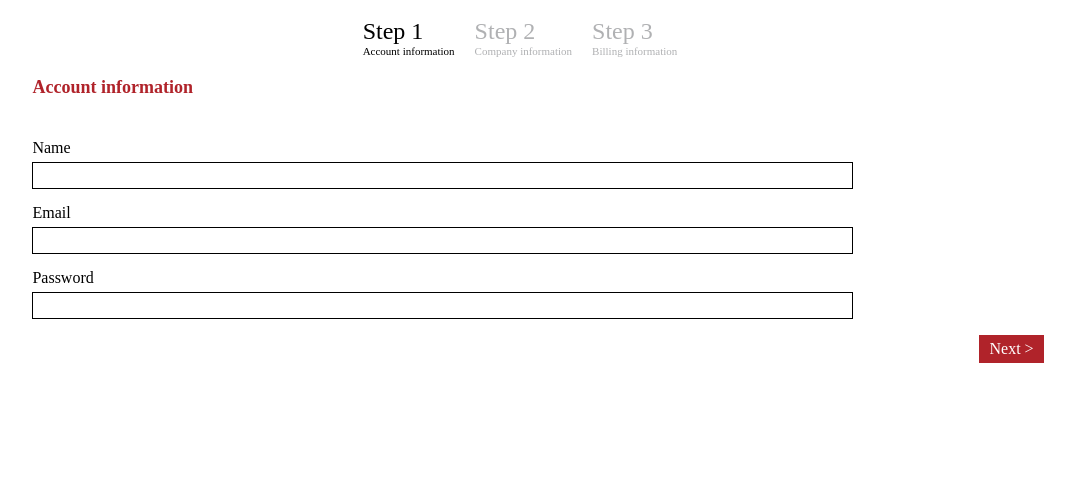
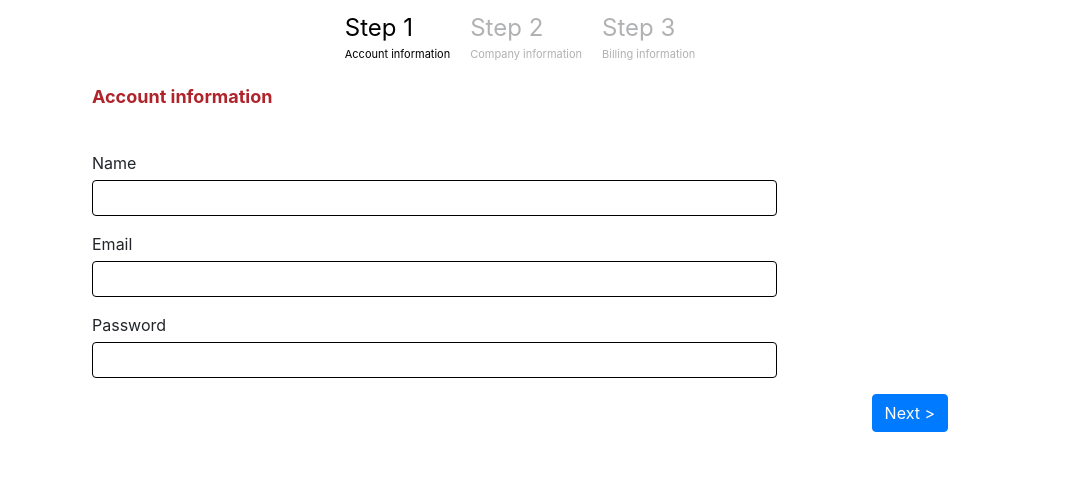
Before and after one commit to vindigo/multi_form, a plain HTML site: page index.html in a window 1280 px wide. Shown: the whole page, without its empty margins (120-1195 px from the left). Drawn offline with nearby package versions, Linux system fonts and the light colour scheme.

Commit message:
good version

```diff
--- a/index.html
+++ b/index.html
@@ -7,6 +7,7 @@
   <meta http-equiv="X-UA-Compatible" content="ie=edge">
 
   <title>Demo - Multi-form</title>
+  <link href="https://maxcdn.bootstrapcdn.com/bootstrap/4.0.0/css/bootstrap.min.css" rel="stylesheet" integrity="sha384-Gn5384xqQ1aoWXA+058RXPxPg6fy4IWvTNh0E263XmFcJlSAwiGgFAW/dAiS6JXm" crossorigin="anonymous">
   <link rel="stylesheet" href="css/style.css">
   <link rel="stylesheet" href="module/multi_form/multi_form.css">
   <script src="https://code.jquery.com/jquery-3.3.1.min.js" integrity="sha256-FgpCb/KJQlLNfOu91ta32o/NMZxltwRo8QtmkMRdAu8=" crossorigin="anonymous"></script>
@@ -16,21 +17,46 @@
   <div class="container">
     <form id="SignupForm" action="">
       <fieldset>
-        <legend> Account information</legend>
-        <label for="Name">Name</label><input id="Name" type="text" required />
-        <label for="Email">Email</label><input id="Email" type="text" />
-        <label for="Password">Password</label><input id="Password" type="password" />
+        <legend>Account information</legend>
+        <div class="form-group">
+          <label for="Name">Name</label>
+          <input id="Name" type="text" class="form-control" />
+        </div>
+        <div class="form-group">
+          <label for="Email">Email</label>
+          <input id="Email" type="text" class="form-control" />
+        </div>
+        <div class="form-group">
+          <label for="Password">Password</label>
+          <input id="Password" type="password" class="form-control" />
+        </div>
       </fieldset class="">
       <fieldset>
-        <legend> Company information</legend>
-        <label for="CompanyName">Company Name</label><input id="CompanyName" type="text" />
-        <label for="Website">Website</label><input id="Website" type="text" />
-        <label for="CompanyEmail">Company Email</label><input id="CompanyEmail" type="text" />
+        <legend>Company information</legend>
+        <div class="form-group">
+          <label for="CompanyName">Company Name</label>
+          <input id="CompanyName" type="text" class="form-control" />
+        </div>
+        <div class="form-group">
+          <label for="Website">Website</label>
+          <input id="Website" type="text" class="form-control" />
+        </div>
+        <div class="form-group">
+          <label for="CompanyEmail">Company Email</label>
+          <input id="CompanyEmail" type="text" class="form-control" />
+        </div>
       </fieldset>
       <fieldset class="">
-        <legend> Billing information</legend>
-        <label for="NameOnCard">Name on Card</label><input id="NameOnCard" type="text" />
-        <label for="CardNumber">Card Number</label><input id="CardNumber" type="text" />
+        <legend>Billing information</legend>
+        <div class="form-group">
+          <label for="NameOnCard">Name on Card</label>
+          <input id="NameOnCard" type="text" class="form-control" />
+        </div>
+        <div class="form-group">
+          <label for="CardNumber">Card Number</label>
+          <input id="CardNumber" type="text" class="form-control" />
+        </div>
+        <div class="form-group">
           <label for="CreditcardMonth">Expiration</label>
           <select id="CreditcardMonth">
             <option value="1">1</option>
@@ -59,12 +85,23 @@
             <option value="2018">2018</option>
             <option value="2019">2019</option>
           </select>
-        <label for="Address1">Address 1</label><input id="Address1" type="text" />
-        <label for="Address2">Address 2</label><input id="Address2" type="text" />
-        <label for="City">City</label><input id="City" type="text" />
+        </div>
+        <div class="form-group">
+          <label for="Address1">Address 1</label>
+          <input id="Address1" type="text" class="form-control" />
+        </div>
+        <div class="form-group">
+          <label for="Address2">Address 2</label>
+          <input id="Address2" type="text" class="form-control" />
+        </div>
+        <div class="form-group">
           <label for="City">City</label>
+          <input id="City" type="text" class="form-control" />
+        </div>
+        <div class="form-group">
+          <label for="Country">Country</label>
           <select id="Country">
-          <option value="CA">Canada</option>
+            <option value=""></option>
             <option value="US">United States of America</option>
             <option value="GB">United Kingdom (Great Britain)</option>
             <option value="AU">Australia</option>
@@ -107,6 +144,7 @@
             <option value="BI">Burundi</option>
             <option value="KH">Cambodia</option>
             <option value="CM">Cameroon</option>
+            <option value="CA">Canada</option>
             <option value="CV">Cape Verde</option>
             <option value="KY">Cayman Islands</option>
             <option value="CF">Central African Republic</option>
@@ -304,9 +342,14 @@
             <option value="ZM">Zambia</option>
             <option value="ZW">Zimbabwe</option>
           </select>
+        </div>
       </fieldset>
 
-      <input id="SaveAccount" class="hide" type="button" value="Submit form" />
+      <div id="toolbar" class="btn-toolbar">
+        <hr size="30">
+        <button id="Cancel" type="button" class="btn btn-secondary d-none">Cancel</button>
+        <button id="SaveAccount" type="submit" class="btn btn-success d-none ml-2">Submit</button>
+      </div>
 
     </form>
   </div>
--- a/module/multi_form/multi_form.css
+++ b/module/multi_form/multi_form.css
@@ -33,8 +33,8 @@ input[type=text], input[type=password] {
   border: solid 1px #000;
 }
 
+/*
 .prev, .next {
-  background-color: #b0232a;
   padding: 5px 10px;
   color: #fff;
   text-decoration: none;
@@ -44,7 +44,7 @@ input[type=text], input[type=password] {
   background-color: #000;
   text-decoration: none;
 }
-
+*/
 .prev {
   float: left;
 }
--- a/module/multi_form/multi_form.js
+++ b/module/multi_form/multi_form.js
@@ -6,7 +6,9 @@
 */
 var config = {
   formName:"SignupForm",
-  submitBtnName: "SaveAccount"
+  submitBtnName: "SaveAccount",
+  cancelAction: "",
+  submitAction: ""
 }
 
 var multiForm = (function(config){
@@ -17,6 +19,8 @@ var multiForm = (function(config){
     count = steps.length,
     submitBtnName = config.submitBtnName,
     submitBtnEl = document.querySelector("#" + submitBtnName),
+    cancelBtnEl = document.querySelector("#Cancel"),
+    toolbarEl = document.querySelector("#toolbar"),
     wrapper, commands, legend, legendText,stepsUL;
 
     formNameEl = document.querySelector("#" + formName)
@@ -24,20 +28,17 @@ var multiForm = (function(config){
     // insert 'steps' ul at top of container
     container.insertAdjacentHTML('afterbegin', "<ul id='steps'></ul>");
 
-
     Array.prototype.forEach.call(steps, function(el, i){
 
       // wrap each fieldset with 'steps' div
       wrapper = document.createElement('div');
       wrapper.id = "step" + i;
-      el.parentNode.appendChild(wrapper);
-      wrapper.appendChild(el)
-      //wrap(el, wrapper);
+      wrap(el, wrapper);
 
       // append 'commands' paragraph to the bottom of each fieldset
       commands = document.createElement("p");
       commands.id = "step" + i + "commands";
-      el.appendChild(commands);
+      el.append(commands);
 
       // get legend label
       legend = el.querySelector("legend");
@@ -57,25 +58,27 @@ var multiForm = (function(config){
         var stepEl = document.querySelector("#step" + i);
         hide(stepEl);
         createPrevButton(i);
+        // console.log("lastStep " + lastStep);
+        // container.insertAdjacentHTML('afterbegin', "<ul id='steps'></ul>");
+
       } else {
         var stepEl = document.querySelector("#step" + i);
         hide(stepEl);
         createPrevButton(i);
         createNextButton(i);
       }
-
     });
 
-    // inset submit button at end of formNam
-    // formNameEl.insertAdjacentHTML("beforeend", '<input id="'+ submitBtnName +'" class="right" type="button" value="Submit form" />');
+    // inset toolbar at end of form
+    formNameEl.append(toolbarEl);
 
 
-    // functions
+    // functions ==============================
     function createNextButton(i) {
       var stepName = "step" + i;
       var stepNameNext = "step" + (i + 1);
 
-      document.querySelector("#" + stepName + "commands").insertAdjacentHTML("beforeend","<a href='#' id='" + stepName + "Next' class='next'>Next ></a>");
+      document.querySelector("#" + stepName + "commands").insertAdjacentHTML("beforeend","<a href='#' id='" + stepName + "Next' class='btn btn-primary next'>Next ></a>");
 
       document.querySelector("#" + stepName + "Next").addEventListener("click", function(e){
         var stepNameEl = document.querySelector("#" + stepName),
@@ -85,7 +88,7 @@ var multiForm = (function(config){
         show( stepNameNextEl );
 
         if (i + 2 == count){
-          console.log(submitBtnEl)
+          show(cancelBtnEl);
           show(submitBtnEl);
         }
 
@@ -103,14 +106,13 @@ var multiForm = (function(config){
       if (stepDescNextEl){ removeClass(stepDescNextEl, "current") }
 
       addClass(stepDescEl, "current");
-
     }
 
     function createPrevButton(i) {
       var stepName = "step" + i;
       var stepNameCommandsEl = document.querySelector("#" + stepName + "commands");
 
-      stepNameCommandsEl.insertAdjacentHTML("beforeend", "<a href='#' id='" + stepName + "Prev' class='prev'>< Back</a>");
+      stepNameCommandsEl.insertAdjacentHTML("beforeend", "<a href='#' id='" + stepName + "Prev' class='btn btn-primary prev'>< Back</a>");
 
       var stepNamePrevEl = document.querySelector("#" + stepName + "Prev");
 
@@ -120,15 +122,14 @@ var multiForm = (function(config){
 
           hide(stepNameEl);
           show(stepNamePrevEl);
-          if (submitBtnEl){
-              hide(submitBtnEl); // TODO: fix this
-          }
+          if (submitBtnEl){ hide(submitBtnEl); }
+          if (cancelBtnEl){ hide(cancelBtnEl); }
 
           selectStep(i - 1);
       })
     }
 
-    // helper functions
+    // helpers ==============================
     function addClass(el, className){
       if (el.classList){
         el.classList.add(className);
@@ -146,96 +147,19 @@ var multiForm = (function(config){
     }
 
     function hide(el){
-      el.style.display = "none";
+      el.classList.add("d-none");
+      // el.style.display = "none";
     }
 
     function show(el){
-      el.style.display = "block";
+      // el.style.display = "block";
+      el.classList.remove("d-none");
     }
 
     function wrap(toWrap, wrapper) {
       wrapper = wrapper || document.createElement('div');
-      toWrap.parentNode.appendChild(wrapper);
-      return wrapper.appendChild(toWrap);
+      toWrap.parentNode.append(wrapper);
+      return wrapper.append(toWrap);
     }
 
-    // el.parentNode.appendChild(wrapper);
-
 })(config);
-
-
-// $(document).ready(function() {
-//   $("#SignupForm").formToWizard({
-//     submitButton: 'SaveAccount'
-//   })
-// });
-//
-//
-// (function($) {
-//   $.fn.formToWizard = function(options) {
-//     options = $.extend({
-//       submitButton: ""
-//     }, options);
-//
-//     var element = this;
-//
-//     var steps = $(element).find("fieldset");
-//     var count = steps.length;
-//
-//     var submmitButtonName = "#" + options.submitButton;
-//     $(submmitButtonName).hide();
-//
-//     $(element).before("<ul id='steps'></ul>");
-//
-//     steps.each(function(i) {
-//       $(this).wrap("<div id='step" + i + "'></div>");
-//       $(this).append("<p id='step" + i + "commands'></p>");
-//
-//       var name = $(this).find("legend").html();
-//       $("#steps").append("<li id='stepDesc" + i + "'>Step " + (i + 1) + "<span>" + name + "</span></li>");
-//
-//       if (i == 0) {
-//         createNextButton(i);
-//         selectStep(i);
-//       } else if (i == count - 1) {
-//         $("#step" + i).hide();
-//         createPrevButton(i);
-//       } else {
-//         $("#step" + i).hide();
-//         createPrevButton(i);
-//         createNextButton(i);
-//       }
-//     });
-//
-//     function createPrevButton(i) {
-//       var stepName = "step" + i;
-//       $("#" + stepName + "commands").append("<a href='#' id='" + stepName + "Prev' class='prev'>< Back</a>");
-//
-//       $("#" + stepName + "Prev").bind("click", function(e) {
-//         $("#" + stepName).hide();
-//         $("#step" + (i - 1)).show();
-//         $(submmitButtonName).hide();
-//         selectStep(i - 1);
-//       });
-//     }
-//
-//     function createNextButton(i) {
-//       var stepName = "step" + i;
-//       $("#" + stepName + "commands").append("<a href='#' id='" + stepName + "Next' class='next'>Next ></a>");
-//
-//       $("#" + stepName + "Next").bind("click", function(e) {
-//         $("#" + stepName).hide();
-//         $("#step" + (i + 1)).show();
-//         if (i + 2 == count)
-//           $(submmitButtonName).show();
-//         selectStep(i + 1);
-//       });
-//     }
-//
-//     function selectStep(i) {
-//       $("#steps li").removeClass("current");
-//       $("#stepDesc" + i).addClass("current");
-//     }
-//
-//   }
-// })(jQuery);
```
Lines whose indentation alone changed are shown as unchanged.
